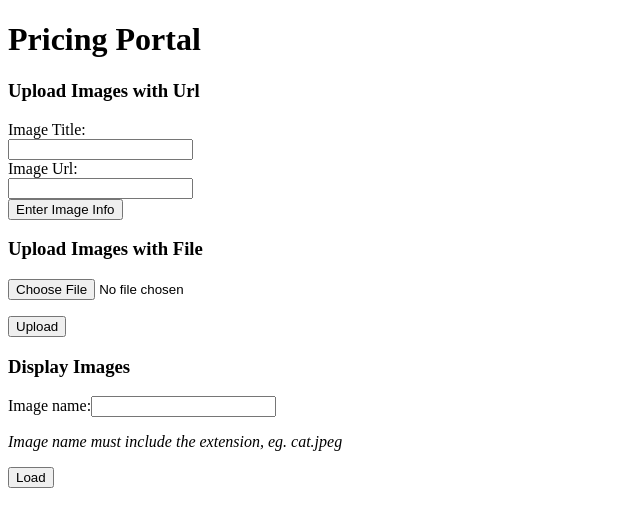
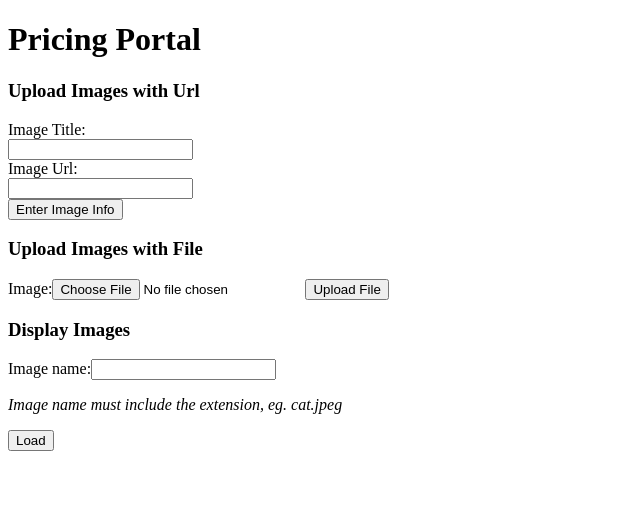
Before and after one commit to EllieChen-Git/frontend-pricing-portal-ERN, a React (Create React App) app: page / in a window 1280 px wide. Shown: the top 526 px of the page, without its empty margins (0-640 px from the left). Built offline with nearby package versions, Linux system fonts and the light colour scheme.

Commit message:
upload-img-from-React-to-Express

```diff
--- a/src/components/UploadImageFile.js
+++ b/src/components/UploadImageFile.js
@@ -3,69 +3,39 @@ import axios from "axios";
 
 class UploadImageFile extends Component {
   state = {
-    message: ""
+    selectedFile: null
   };
 
-  getImage = event => {
-    const files = event.target.files;
-
-    if (files && files.length > 0) {
-      const file = files[0];
-      this.setState({ file });
-      //if there is a chosen file, then add 'file' to state
-    }
-  };
-
-  uploadFile = event => {
-    event.preventDefault();
-    const { file } = this.state;
-    this.setState({ message: "Uploading..." });
-    const contentType = file.type; // eg. image/jpeg or image/svg+xml
-    // grab the content type from the file type of the file you just uploaded
-    const generatePutUrl = "http://localhost:5000/generate-put-url";
-    const options = {
-      params: {
-        Key: file.name,
-        ContentType: contentType
-      },
-      headers: {
-        "Content-Type": contentType
-        // "Access-Control-Allow-Origin": "*"
-      }
-    };
-
-    axios.get(generatePutUrl, options).then(res => {
-      const {
-        data: { putURL }
-      } = res;
-      axios
-        .put(putURL, file, options)
-        .then(res => {
-          this.setState({ message: "Upload Successful" });
-          setTimeout(() => {
-            this.setState({ message: "" });
-            document.querySelector("#upload-image").value = "";
-          }, 2000);
-        })
-        .catch(err => {
-          this.setState({ message: "Sorry, something went wrong" });
-          console.log("err", err);
-        });
+  fileSelectedHandler = event => {
+    this.setState({
+      selectedFile: event.target.files[0]
     });
   };
 
+  fileUploadHandler = event => {
+    event.preventDefault();
+    const data = new FormData();
+    data.append("file", this.state.selectedFile);
+    console.log(this.state.selectedFile);
+
+    axios
+      .post("http://localhost:5000/upload", data, {
+        // receive two parameter endpoint url ,form data
+      })
+      .then(res => {
+        // then print response status
+        console.log(res.statusText);
+      });
+  };
   render() {
     return (
       <>
-        <input
-          id="upload-image"
-          type="file"
-          accept="image/*"
-          onChange={this.getImage}
-        />
-        <p>{this.state.message}</p>
-        <form onSubmit={this.uploadFile}>
-          <button id="file-upload-button">Upload</button>
+        <form onSubmit={this.fileUploadHandler}>
+          <label>
+            Image:
+            <input type="file" onChange={this.fileSelectedHandler} />
+          </label>
+          <input type="submit" value="Upload File" />
         </form>
       </>
     );
```
Also changed, not shown: 2 other files (tests, documents, lock files or other folders).
